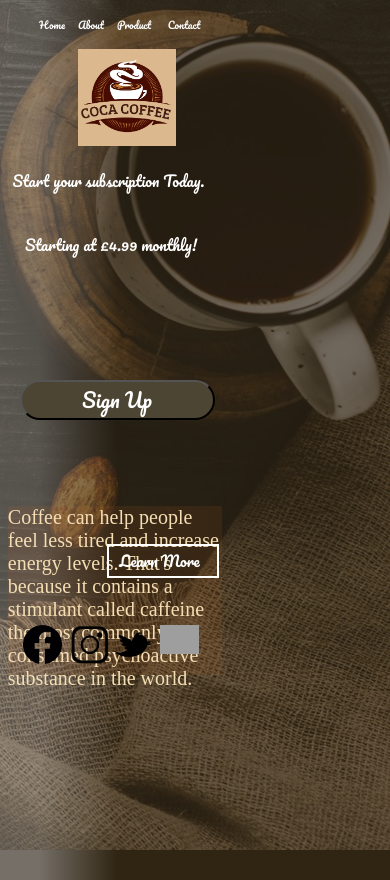
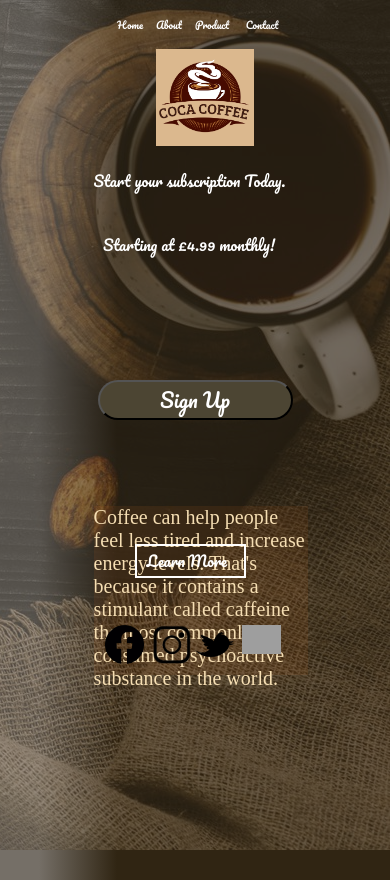
Before and after one commit to MohammedUsman-hub/coffee-subscription-landing-page, a React (Create React App) app in the folder coffee-sub/: page / in a window 390 px wide. Built offline with nearby package versions, Linux system fonts and the light colour scheme; grey boxes are pictures that could not be loaded; a web font is replaced by a local one.

Commit message:
fixed response 2

```diff
--- a/coffee-sub/src/index.css
+++ b/coffee-sub/src/index.css
@@ -280,6 +280,7 @@ html, body{
     position: relative;
     top: 0px;
     font-size: 10px;
+    left: 20%;
   }
   .nav-bar span:hover{
     color: #9A7BAF;
@@ -344,7 +345,7 @@ html, body{
     font-size: 20px;
     position: absolute;
     top: 45%;
-    left: 5%;
+    left: 25%;
     font-family: 'Pacifico', cursive;
   }
   #join-btn:hover{
@@ -371,7 +372,7 @@ html, body{
     margin: auto;
     position: absolute;
     bottom: 46pc;
-    left: 4%;
+    left: 30%;
   }
   #txt-2{ /* £4.99 monthly */
     color: white;
@@ -380,7 +381,7 @@ html, body{
     margin: auto;
     position: absolute;
     bottom: 42pc;
-    left: 8%;
+    left: 33%;
 
   }
 
@@ -393,7 +394,7 @@ html, body{
     font-family: 'Inspiration', cursive;
     position: absolute;
     top: 60%;
-    left: 2%;
+    left: 24%;
     opacity: 100%;
   }
   .txtBox-txt{
@@ -408,7 +409,7 @@ html, body{
     position: relative;
     outline: 2px solid white;
     bottom: 19pc;
-    left: 28%;
+    left: 35%;
     padding-left: 10px;
   }
   .learnMore-txt{
@@ -429,7 +430,7 @@ html, body{
     position: relative;
     bottom: 15pc;
     width: 100%;
-    left: 9%;
+    left: 30%;
   }
   .fb{
     position: absolute;
```
